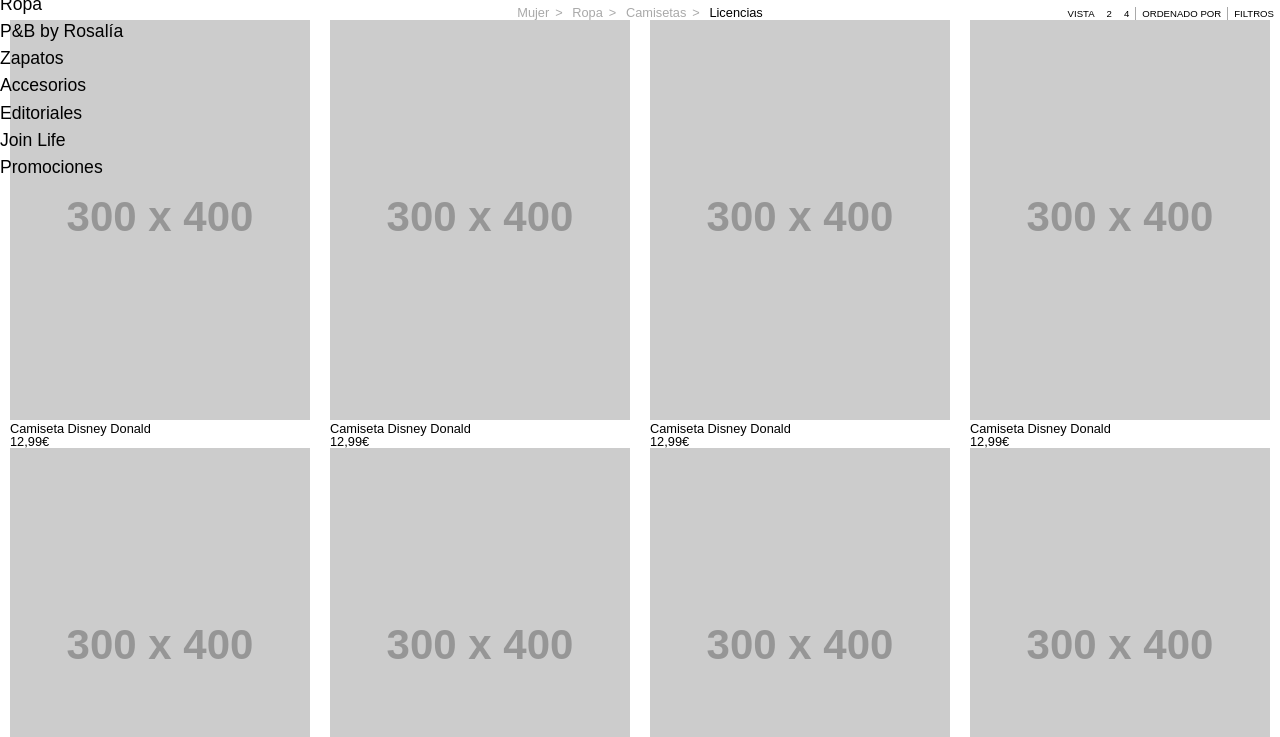
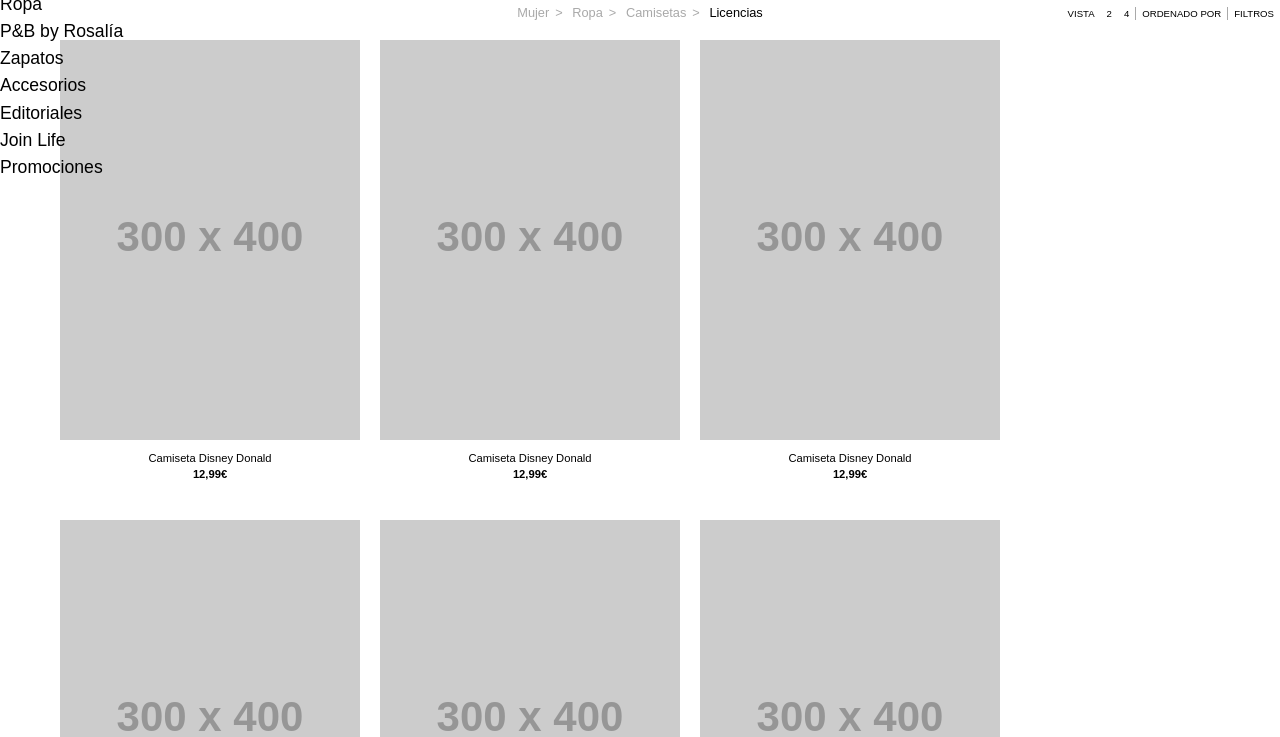
Before and after one commit to emanuelmunoz/tienda, a plain HTML site: page index.html in a window 1280 px wide. Shown: the part 63-800 px from the top of the page. Drawn offline with Linux system fonts and the light colour scheme; placeholder pictures from the web are drawn by us.

Commit message:
gallery style

```diff
--- a/assets/css/styles.css
+++ b/assets/css/styles.css
@@ -59,9 +59,7 @@ header {
 }
 
 
-
 /* header - main menu */
-
 
 
 .main-menu-container{
@@ -172,8 +170,32 @@ main {
 
 /* product gallery */
 
+.product-gallery-wrapper {
+    justify-content: space-around;
+    padding-inline: 50px;
+
+}
+
 .product-gallery {
     display: flex;
     flex-wrap: wrap;
-    justify-content: space-around;
+    justify-content:left
 }
+
+    .product {
+    padding-inline: 10px;
+    padding-block: 20px;
+}
+
+.product-name {
+    text-align: center;
+    font-size: 0.7rem;
+    padding-top: 10px;
+}
+
+.product-price {
+    text-align: center;
+    font-weight: bold;
+    font-size: 0.7rem;
+    padding-top: 5px;
+}
--- a/index.html
+++ b/index.html
@@ -99,6 +99,7 @@
                 </div>
             </div>
         </div>
+        <div class="product-gallery-wrapper">
             <div class="product-gallery">
                 <article class="product">
                     <a href="#">
@@ -355,6 +356,7 @@
                     </a>
                 </article>
             </div>
+        </div>
     </main>
     <section class="newsletter">
         <h2>10% DE DESCUENTO</h2>
```
Also changed, not shown: 1 other file. Lines whose indentation alone changed are shown as unchanged.
